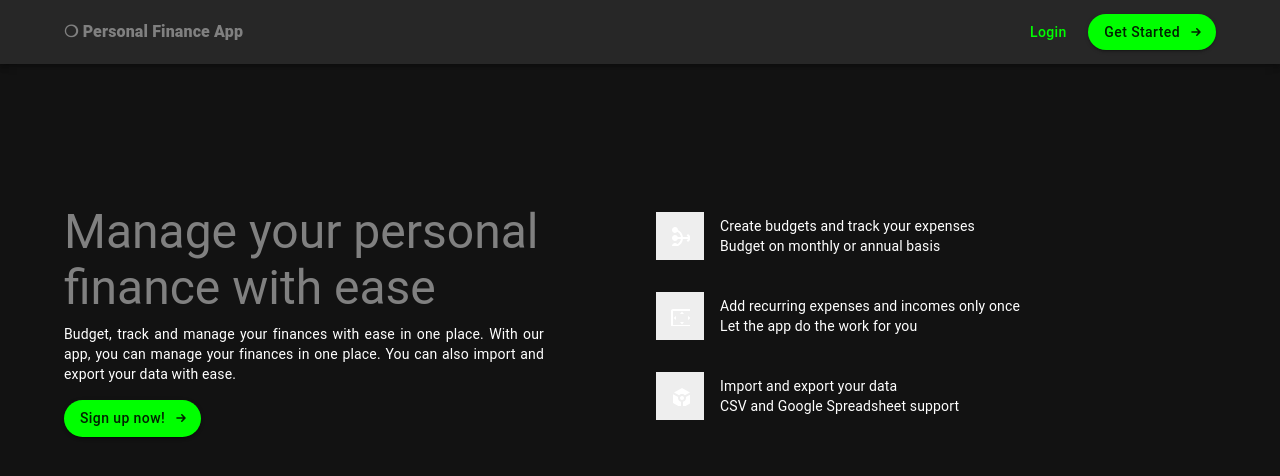
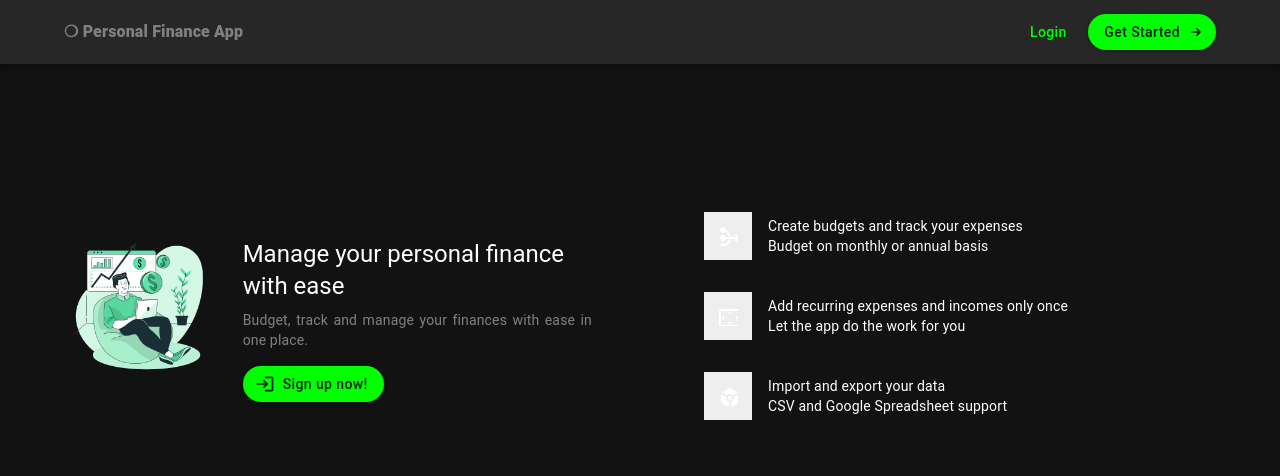
Before and after one commit to vernu/finovo, a Next.js app: page / in a window 1280 px wide. Shown: the top 476 px of the page. Built offline with nearby package versions, Linux system fonts and the light colour scheme; no server answers.

Commit message:
ui: improve landing page ui

```diff
--- a/src/components/landing/HeroSection.tsx
+++ b/src/components/landing/HeroSection.tsx
@@ -1,9 +1,10 @@
-import { Mediation, SettingsOverscan, Token } from '@mui/icons-material'
+import { Login, Mediation, SettingsOverscan, Token } from '@mui/icons-material'
 import { Box, Button, Typography } from '@mui/material'
 import Container from '@mui/material/Container'
 import Grid from '@mui/material/Grid'
 import Icon from '@mui/material/Icon'
 import Stack from '@mui/material/Stack'
+import Image from 'next/image'
 import Link from 'next/link'
 import { HiArrowSmRight } from 'react-icons/hi'
 
@@ -11,16 +12,38 @@ function HeroSection() {
   return (
     <Box component='section' py={{ xs: 4, md: 16 }}>
       <Container>
-        <Grid container alignItems='center'>
-          <Grid item xs={12} lg={5}>
-            <Typography variant='h3' my={1} color='gray'>
+        <Grid container alignItems='center' columnSpacing={12}>
+          <Grid item xs={12} lg={6}>
+            <Grid container spacing={1}>
+              <Grid item xs={5} md={4}>
+                <Image
+                  src='/illustration1.png'
+                  alt='Description of the image'
+                  width={150}
+                  height={150}
+                />
+              </Grid>
+              <Grid
+                item
+                xs={7}
+                md={8}
+                display='flex'
+                flexDirection='column'
+                justifyContent='center'
+              >
+                {' '}
+                <Typography variant='h5' my={1}>
                   Manage your personal finance with ease
+                </Typography>{' '}
+                <Typography
+                  variant='body2'
+                  color='gray'
+                  mb={2}
+                  textAlign='justify'
+                >
+                  Budget, track and manage your finances with ease in one place.
                 </Typography>
-            <Typography variant='body2' color='text' mb={2} textAlign='justify'>
-              Budget, track and manage your finances with ease in one place.
-              With our app, you can manage your finances in one place. You can
-              also import and export your data with ease.
-            </Typography>
+                <Box>
                   <Button
                     component={Link}
                     href='/login'
@@ -30,10 +53,23 @@ function HeroSection() {
                       borderRadius: 999,
                       textTransform: 'none',
                     }}
-              endIcon={<HiArrowSmRight size={16} />}
+                    startIcon={<Login />}
                   >
                     Sign up now!
                   </Button>
+                  {/* <Button
+                    variant='text'
+                    color='primary'
+                    sx={{
+                      borderRadius: 999,
+                      textTransform: 'none',
+                    }}
+                  >
+                    How it works!
+                  </Button> */}
+                </Box>
+              </Grid>
+            </Grid>
           </Grid>
           <Grid
             item
```
Also changed, not shown: public/illustration1.png (added). Lines whose indentation alone changed are shown as unchanged.
